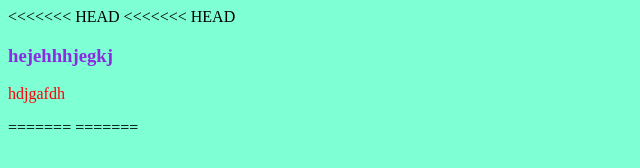
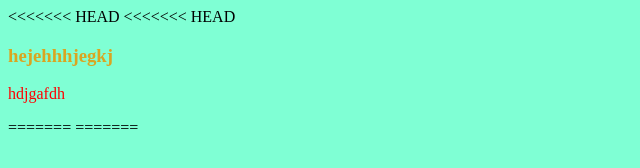
Before and after one commit to Philipthelander/Git-hub-test, a plain HTML site: page index.html in a window 1280 px wide. Shown: the whole page, without its empty margins (0-640 px from the left). Drawn offline with Linux system fonts and the light colour scheme.

Commit message:
Revert "Update style.css"
This reverts commit 9913849f16ca12fe8bbfcb7b32e1b3f7d1f5c78b.

```diff
--- a/css/style.css
+++ b/css/style.css
@@ -7,5 +7,5 @@ p {
 }
 
 h3 {
-    color: blueviolet;
+    color: goldenrod;
 }
```
